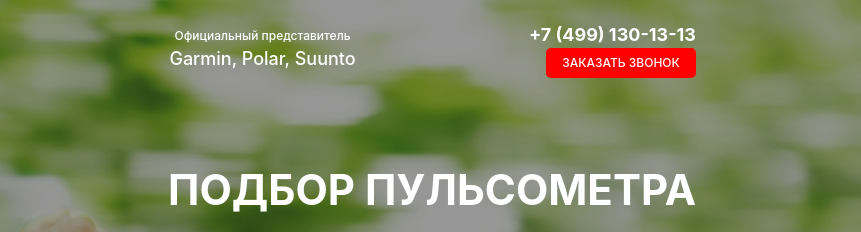
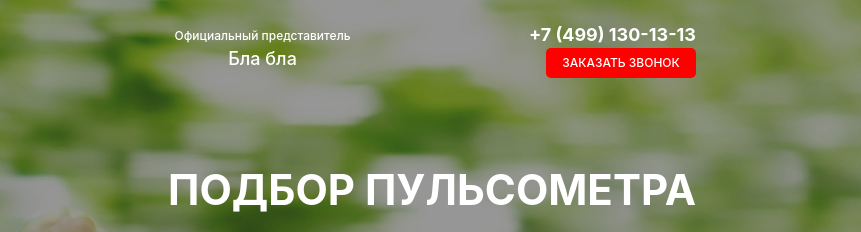
Before and after one commit to vozidam/project, a plain HTML site: page index.html in a window 1280 px wide. Shown: the top 232 px of the page, 419-1280 px from the left. Drawn offline with Linux system fonts and the light colour scheme; files whose address does not match are found by name.

Commit message:
Изменен заголовок header

```diff
--- a/index.html
+++ b/index.html
@@ -18,7 +18,7 @@
 					</a>
 					<div class="header__official">
 						Официальный представитель
-						<span>Garmin, Polar, Suunto</span>
+						<span>Бла бла</span>
 					</div>
 					<div class="header__contacts">
 						<a href="tel:+79991301313" class="header__phone"
```
